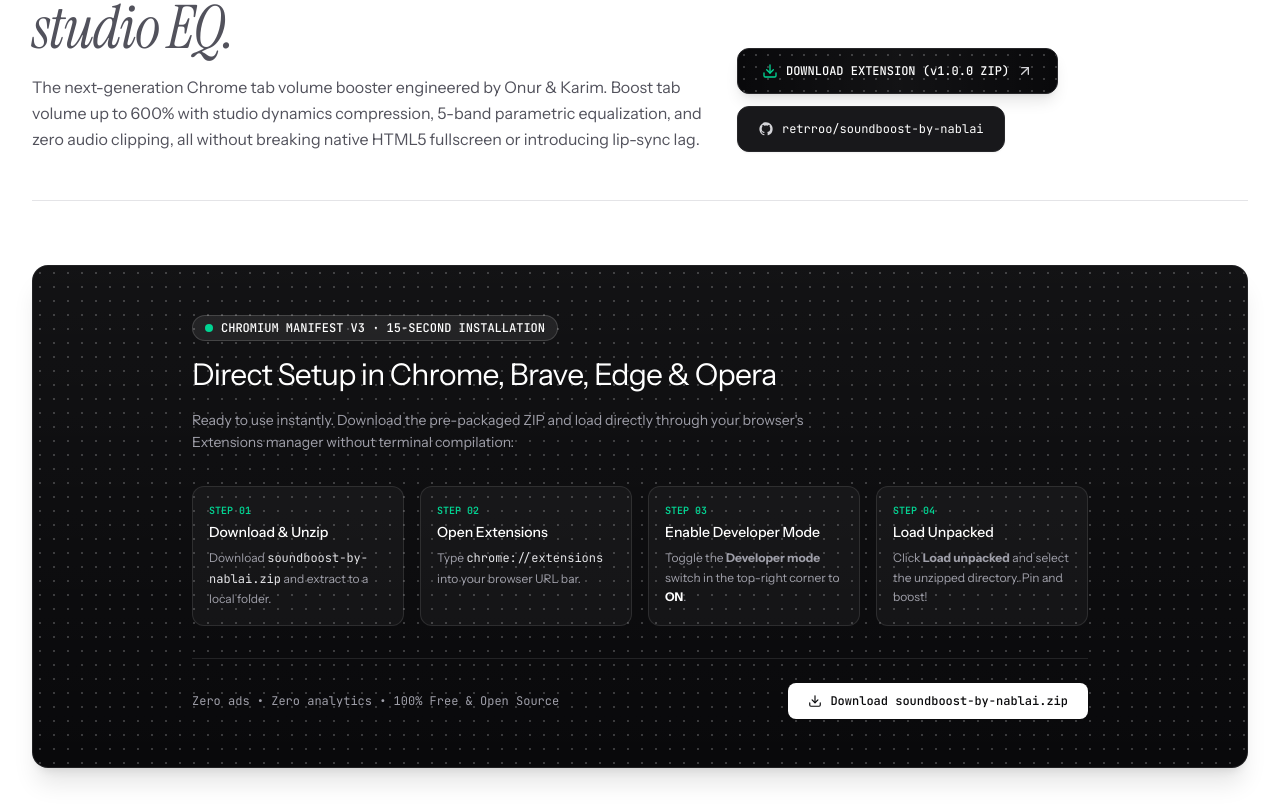
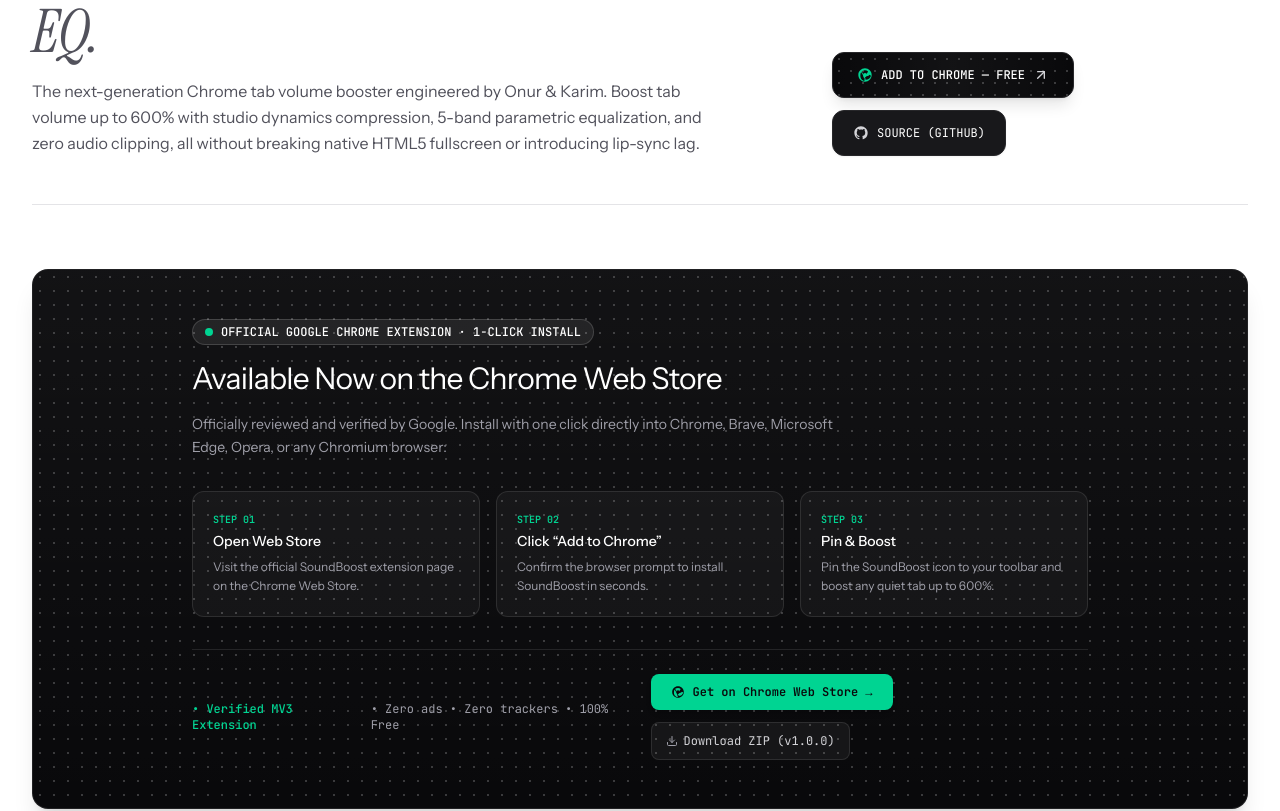
Before and after one commit to retrroo/nablai, a React (Vite) app: page /apps/soundboost in a window 1280 px wide. Shown: the part 340-1151 px from the top of the page. Built offline with nearby package versions, Linux system fonts and the light colour scheme.

Commit message:
feat(soundboost): add official Chrome Web Store download links and live badge

```diff
--- a/src/components/AppsShowcase.tsx
+++ b/src/components/AppsShowcase.tsx
@@ -1,7 +1,7 @@
 import React from 'react'
 import { Link } from 'react-router-dom'
 import { ArrowUpRight, Image as ImageIcon, Download, Terminal, Volume2, ShieldCheck, Zap } from 'lucide-react'
-import { GithubIcon } from './Icons'
+import { GithubIcon, ChromeIcon } from './Icons'
 
 export const AppsShowcase: React.FC = () => {
   return (
@@ -284,12 +284,12 @@ export const AppsShowcase: React.FC = () => {
               {/* Header Badges */}
               <div className="flex items-center justify-between pb-6 mb-6 border-b border-zinc-200 text-xs font-mono text-zinc-500">
                 <div className="flex items-center gap-2">
-                  <span className="w-2 h-2 rounded-full bg-zinc-950 border border-zinc-400" />
-                  <span className="text-zinc-900 font-semibold">BROWSER EXTENSION</span>
+                  <span className="w-2 h-2 rounded-full bg-emerald-500" />
+                  <span className="text-zinc-900 font-semibold">CHROME EXTENSION</span>
                   <span className="text-zinc-300">|</span>
-                  <span className="text-zinc-600">Onur &amp; Karim</span>
+                  <span className="text-emerald-700 font-medium">Live on Store</span>
                 </div>
-                <span className="px-2.5 py-1 rounded-full bg-zinc-200/70 border border-zinc-300 text-zinc-800 text-[11px] font-mono font-medium">
+                <span className="px-2.5 py-1 rounded-full bg-emerald-50 border border-emerald-200 text-emerald-800 text-[11px] font-mono font-medium">
                   Web Audio &middot; 600% Boost
                 </span>
               </div>
@@ -372,13 +372,13 @@ export const AppsShowcase: React.FC = () => {
                   <GithubIcon className="w-3.5 h-3.5" />
                 </a>
                 <a
-                  href="https://github.com/retrroo/soundboost-by-nablai/releases/latest/download/soundboost-by-nablai.zip"
+                  href="https://chromewebstore.google.com/detail/soundboost-by-nablai/emaelncbflkcicnceecglgbfpjcikjfj"
                   target="_blank"
                   rel="noreferrer"
                   className="relative overflow-hidden group px-3.5 py-2 rounded-xl bg-zinc-950 hover:bg-black text-white text-xs font-mono font-medium border border-zinc-800 hover:border-zinc-500 transition-all flex items-center gap-1.5 shadow-xs active:scale-95"
                 >
-                  <Download className="w-3.5 h-3.5 text-emerald-400" />
-                  <span>ZIP</span>
+                  <ChromeIcon className="w-3.5 h-3.5 text-emerald-400" />
+                  <span>ADD TO CHROME</span>
                 </a>
               </div>
             </div>
--- a/src/components/Icons.tsx
+++ b/src/components/Icons.tsx
@@ -36,3 +36,15 @@ export const TwitterXIcon: React.FC<{ className?: string }> = ({ className = 'w-
     <path d="M18.244 2.25h3.308l-7.227 8.26 8.502 11.24H16.17l-5.214-6.817L4.99 21.75H1.68l7.73-8.835L1.254 2.25H8.08l4.713 6.231zm-1.161 17.52h1.833L7.084 4.126H5.117z" />
   </svg>
 )
+
+export const ChromeIcon: React.FC<{ className?: string }> = ({ className = 'w-5 h-5' }) => (
+  <svg
+    className={className}
+    viewBox="0 0 24 24"
+    fill="currentColor"
+    aria-hidden="true"
+  >
+    <path d="M12 2C6.48 2 2 6.48 2 12s4.48 10 10 10 10-4.48 10-10S17.52 2 12 2zm0 3c1.78 0 3.39.67 4.63 1.76l-3.3 5.72A4.47 4.47 0 0 0 12 12c-.59 0-1.14.12-1.66.33L7.04 6.6A8.93 8.93 0 0 1 12 5zm-7 7c0-1.63.44-3.15 1.22-4.47l3.3 5.72c0 .02-.02.04-.02.06a4.49 4.49 0 0 0 4.19 4.47L10.39 21A8.99 8.99 0 0 1 5 12zm7 7c-.52 0-1.02-.06-1.5-.18l3.3-5.72c.4.24.87.4 1.39.4 1.48 0 2.74-.83 3.41-2.05L21.08 13A8.97 8.97 0 0 1 12 19z" />
+    <circle cx="12" cy="12" r="3" fill="currentColor" />
+  </svg>
+)
--- a/src/pages/SoundBoostPage.tsx
+++ b/src/pages/SoundBoostPage.tsx
@@ -14,7 +14,7 @@ import {
   Lock,
   Sparkles,
 } from 'lucide-react'
-import { GithubIcon } from '../components/Icons'
+import { GithubIcon, ChromeIcon } from '../components/Icons'
 
 export const SoundBoostPage: React.FC = () => {
   const techStack = [
@@ -143,9 +143,18 @@ export const SoundBoostPage: React.FC = () => {
         {/* Hero Header */}
         <div className="flex flex-col lg:flex-row lg:items-end justify-between gap-8 mb-16 pb-12 border-b border-zinc-200">
           <div className="max-w-3xl">
-            <span className="text-[11px] font-mono tracking-widest text-zinc-500 uppercase block mb-3">
-              LIVE APPLICATION // 04 · BROWSER EXTENSION
-            </span>
+<div className="flex flex-wrap items-center gap-2 mb-3">
+              <span className="text-[11px] font-mono tracking-widest text-zinc-500 uppercase">
+                LIVE APPLICATION // 04 &mdash; BROWSER EXTENSION
+              </span>
+              <span className="inline-flex items-center gap-1.5 px-2.5 py-0.5 rounded-full bg-emerald-50 border border-emerald-200/80 text-[10px] font-mono text-emerald-700 font-semibold">
+                <span className="relative flex h-1.5 w-1.5">
+                  <span className="animate-ping absolute inline-flex h-full w-full rounded-full bg-emerald-500 opacity-75" />
+                  <span className="relative inline-flex rounded-full h-1.5 w-1.5 bg-emerald-500" />
+                </span>
+                LIVE ON CHROME WEB STORE
+              </span>
+            </div>
             <h1 className="text-4xl sm:text-6xl font-normal text-zinc-950 tracking-tight font-sans">
               SoundBoost <br className="hidden sm:inline" />
               <span className="font-serif italic font-normal text-zinc-600">600% volume boost &amp; 5-band studio EQ.</span>
@@ -156,9 +165,9 @@ export const SoundBoostPage: React.FC = () => {
           </div>
 
           <div className="flex flex-wrap items-center gap-3">
-            {/* Download Button (Cosmic Starlight Theme) */}
+            {/* Chrome Web Store Primary Button (Cosmic Starlight Theme) */}
             <a
-              href="https://github.com/retrroo/soundboost-by-nablai/releases/latest/download/soundboost-by-nablai.zip"
+              href="https://chromewebstore.google.com/detail/soundboost-by-nablai/emaelncbflkcicnceecglgbfpjcikjfj"
               target="_blank"
               rel="noreferrer"
               className="relative overflow-hidden group px-6 py-3.5 rounded-xl bg-zinc-950 hover:bg-black text-white text-xs font-mono font-medium border border-zinc-800 hover:border-zinc-500 transition-all flex items-center gap-2.5 shadow-lg active:scale-95"
@@ -166,8 +175,8 @@ export const SoundBoostPage: React.FC = () => {
               <div className="absolute inset-0 bg-[radial-gradient(#ffffff_0.75px,transparent_0.75px)] [background-size:12px_12px] opacity-20 group-hover:opacity-40 transition-opacity pointer-events-none" />
               <div className="absolute inset-0 bg-gradient-to-r from-transparent via-white/[0.04] to-transparent pointer-events-none" />
               <span className="relative z-10 flex items-center gap-2">
-                <Download className="w-4 h-4 text-emerald-400 group-hover:translate-y-0.5 transition-transform" />
-                <span>DOWNLOAD EXTENSION (v1.0.0 ZIP)</span>
+                <ChromeIcon className="w-4 h-4 text-emerald-400 group-hover:scale-110 transition-transform" />
+                <span>ADD TO CHROME &mdash; FREE</span>
                 <ArrowUpRight className="w-4 h-4 text-zinc-300 group-hover:translate-x-0.5 group-hover:-translate-y-0.5 transition-transform" />
               </span>
             </a>
@@ -180,12 +189,12 @@ export const SoundBoostPage: React.FC = () => {
               className="relative overflow-hidden group px-5 py-3.5 rounded-xl bg-zinc-900 hover:bg-zinc-800 text-white text-xs font-mono transition-colors flex items-center gap-2 border border-zinc-800 shadow-xs"
             >
               <GithubIcon className="w-4 h-4 text-zinc-300" />
-              <span>retrroo/soundboost-by-nablai</span>
+              <span>SOURCE (GITHUB)</span>
             </a>
           </div>
         </div>
 
-        {/* 15-Second Quick Install Guide Card */}
+        {/* Chrome Web Store Live & Direct Install Card */}
         <div className="mb-20">
           <div className="relative rounded-2xl border border-zinc-800/80 bg-zinc-950 p-8 sm:p-12 overflow-hidden shadow-xl">
             {/* Cosmic starlight texture */}
@@ -198,70 +207,75 @@ export const SoundBoostPage: React.FC = () => {
                   <span className="animate-ping absolute inline-flex h-full w-full rounded-full bg-emerald-400 opacity-75" />
                   <span className="relative inline-flex rounded-full h-2 w-2 bg-emerald-400" />
                 </span>
-                <span>CHROMIUM MANIFEST V3 &middot; 15-SECOND INSTALLATION</span>
+                <span>OFFICIAL GOOGLE CHROME EXTENSION &middot; 1-CLICK INSTALL</span>
               </div>
 
               <h2 className="text-2xl sm:text-3xl font-normal text-white font-sans tracking-tight mb-4">
-                Direct Setup in Chrome, Brave, Edge &amp; Opera
+                Available Now on the Chrome Web Store
               </h2>
               <p className="text-sm text-zinc-400 leading-relaxed font-sans mb-8 max-w-2xl">
-                Ready to use instantly. Download the pre-packaged ZIP and load directly through your browser&apos;s Extensions manager without terminal compilation:
+                Officially reviewed and verified by Google. Install with one click directly into Chrome, Brave, Microsoft Edge, Opera, or any Chromium browser:
               </p>
 
-              {/* 4 Steps Bento */}
-              <div className="grid grid-cols-1 sm:grid-cols-2 lg:grid-cols-4 gap-4 text-left">
-                <div className="p-4 rounded-xl bg-white/[0.04] border border-white/10 flex flex-col justify-between">
+              {/* 3 Steps Bento */}
+              <div className="grid grid-cols-1 sm:grid-cols-3 gap-4 text-left">
+                <div className="p-5 rounded-xl bg-white/[0.04] border border-white/10 flex flex-col justify-between">
                   <div>
                     <span className="text-[10px] font-mono text-emerald-400 font-semibold block mb-1">STEP 01</span>
-                    <h3 className="text-sm font-medium text-white mb-1.5">Download &amp; Unzip</h3>
+                    <h3 className="text-sm font-medium text-white mb-1.5">Open Web Store</h3>
                     <p className="text-xs text-zinc-400 leading-relaxed">
-                      Download <code className="text-zinc-200">soundboost-by-nablai.zip</code> and extract to a local folder.
+                      Visit the official SoundBoost extension page on the Chrome Web Store.
                     </p>
                   </div>
                 </div>
 
-                <div className="p-4 rounded-xl bg-white/[0.04] border border-white/10 flex flex-col justify-between">
+                <div className="p-5 rounded-xl bg-white/[0.04] border border-white/10 flex flex-col justify-between">
                   <div>
                     <span className="text-[10px] font-mono text-emerald-400 font-semibold block mb-1">STEP 02</span>
-                    <h3 className="text-sm font-medium text-white mb-1.5">Open Extensions</h3>
+                    <h3 className="text-sm font-medium text-white mb-1.5">Click &ldquo;Add to Chrome&rdquo;</h3>
                     <p className="text-xs text-zinc-400 leading-relaxed">
-                      Type <code className="text-zinc-200">chrome://extensions</code> into your browser URL bar.
+                      Confirm the browser prompt to install SoundBoost in seconds.
                     </p>
                   </div>
                 </div>
 
-                <div className="p-4 rounded-xl bg-white/[0.04] border border-white/10 flex flex-col justify-between">
+                <div className="p-5 rounded-xl bg-white/[0.04] border border-white/10 flex flex-col justify-between">
                   <div>
                     <span className="text-[10px] font-mono text-emerald-400 font-semibold block mb-1">STEP 03</span>
-                    <h3 className="text-sm font-medium text-white mb-1.5">Enable Developer Mode</h3>
+                    <h3 className="text-sm font-medium text-white mb-1.5">Pin &amp; Boost</h3>
                     <p className="text-xs text-zinc-400 leading-relaxed">
-                      Toggle the <strong>Developer mode</strong> switch in the top-right corner to <strong className="text-white">ON</strong>.
-                    </p>
-                  </div>
-                </div>
-
-                <div className="p-4 rounded-xl bg-white/[0.04] border border-white/10 flex flex-col justify-between">
-                  <div>
-                    <span className="text-[10px] font-mono text-emerald-400 font-semibold block mb-1">STEP 04</span>
-                    <h3 className="text-sm font-medium text-white mb-1.5">Load Unpacked</h3>
-                    <p className="text-xs text-zinc-400 leading-relaxed">
-                      Click <strong>Load unpacked</strong> and select the unzipped directory. Pin and boost!
+                      Pin the SoundBoost icon to your toolbar and boost any quiet tab up to 600%.
                     </p>
                   </div>
                 </div>
               </div>
 
               <div className="mt-8 pt-6 border-t border-white/10 flex flex-col sm:flex-row items-center justify-between gap-4">
-                <span className="text-xs font-mono text-zinc-400">
-                  Zero ads &bull; Zero analytics &bull; 100% Free &amp; Open Source
-                </span>
-                <a
-                  href="https://github.com/retrroo/soundboost-by-nablai/releases/latest/download/soundboost-by-nablai.zip"
-                  className="inline-flex items-center gap-2 px-5 py-2.5 rounded-lg bg-white text-zinc-950 font-mono text-xs font-medium hover:bg-zinc-200 transition-colors"
-                >
-                  <Download className="w-3.5 h-3.5" />
-                  <span>Download soundboost-by-nablai.zip</span>
-                </a>
+                <div className="flex items-center gap-3 text-xs font-mono text-zinc-400">
+                  <span className="text-emerald-400 font-medium">&bull; Verified MV3 Extension</span>
+                  <span>&bull; Zero ads &bull; Zero trackers &bull; 100% Free</span>
+                </div>
+                <div className="flex flex-wrap items-center gap-3">
+                  <a
+                    href="https://chromewebstore.google.com/detail/soundboost-by-nablai/emaelncbflkcicnceecglgbfpjcikjfj"
+                    target="_blank"
+                    rel="noreferrer"
+                    className="inline-flex items-center gap-2 px-5 py-2.5 rounded-lg bg-emerald-400 hover:bg-emerald-300 text-zinc-950 font-mono text-xs font-semibold transition-all shadow-md active:scale-95"
+                  >
+                    <ChromeIcon className="w-3.5 h-3.5" />
+                    <span>Get on Chrome Web Store &rarr;</span>
+                  </a>
+                  <a
+                    href="https://github.com/retrroo/soundboost-by-nablai/releases/latest/download/soundboost-by-nablai.zip"
+                    target="_blank"
+                    rel="noreferrer"
+                    className="inline-flex items-center gap-1.5 px-3.5 py-2.5 rounded-lg bg-white/5 hover:bg-white/10 text-zinc-300 font-mono text-xs border border-white/10 transition-colors"
+                    title="Manual ZIP for offline developer install"
+                  >
+                    <Download className="w-3 h-3 text-zinc-400" />
+                    <span>Download ZIP (v1.0.0)</span>
+                  </a>
+                </div>
               </div>
             </div>
           </div>
```
Also changed, not shown: src/components/Footer.tsx (+11 -1 lines).
